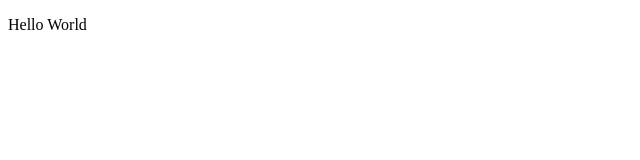
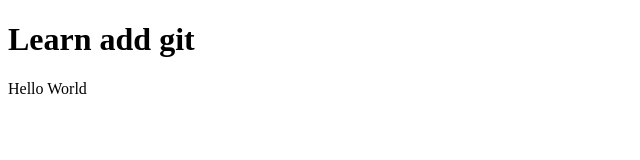
Before and after one commit to Broccolizz/Learn-git, a plain HTML site: page index.html in a window 1280 px wide. Shown: the whole page, without its empty margins (0-640 px from the left). Drawn offline with Linux system fonts and the light colour scheme.

Commit message:
add some feature

```diff
--- a/index.html
+++ b/index.html
@@ -7,6 +7,7 @@
     <title>Learn Git</title>
 </head>
 <body>
+    <h1>Learn add git</h1>
     <p>Hello World</p>
 </body>
 </html>
```
